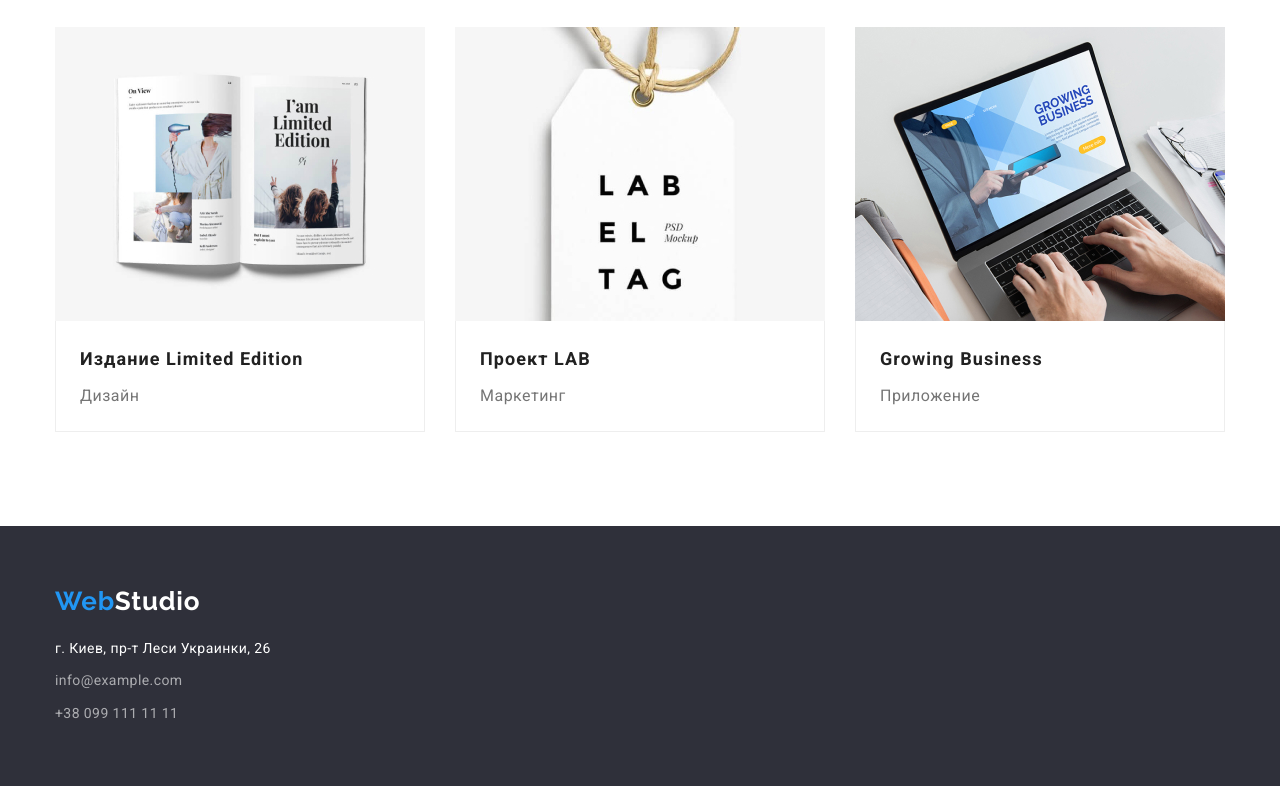
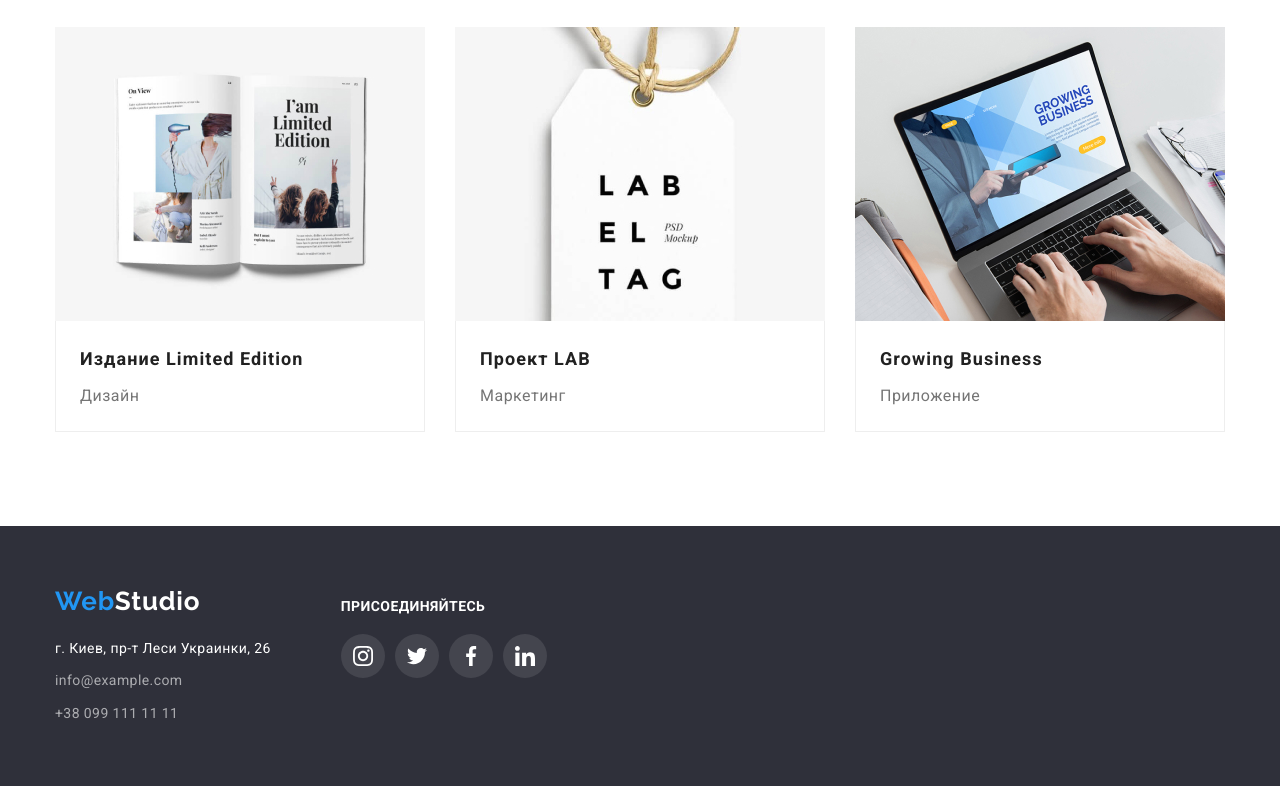
Before and after one commit to Serhii-Khrapun/goit-markup-hw-04, a plain HTML site: page portfolio.html in a window 1280 px wide. Shown: the part 1106-1892 px from the top of the page. Drawn offline with nearby package versions, Linux system fonts and the light colour scheme.

Commit message:
закінчив 4-те ДЗ

```diff
--- a/css/styles.css
+++ b/css/styles.css
@@ -8,11 +8,16 @@
   --logo-color: #000000;
   --button-color: #188ce8;
   --icons-color: #afb1b8;
+  --social-color: rgba(255, 255, 255, 0.1);
   --contacts-color: rgba(255, 255, 255, 0.6);
   --gradient-color: rgba(47, 48, 58, 0.4);
   --container-color: #f5f4fa;
   --card-shadow: 0px 1px 3px rgba(0, 0, 0, 0.12), 0px 1px 1px rgba(0, 0, 0, 0.14),
     0px 2px 1px rgba(0, 0, 0, 0.2);
+  --btn-shadow: 0px 3px 1px rgba(0, 0, 0, 0.1), 0px 1px 2px rgba(0, 0, 0, 0.08),
+    0px 2px 2px rgba(0, 0, 0, 0.12);
+  --portfolio-shadow: 0px 1px 1px rgba(0, 0, 0, 0.12), 0px 4px 4px rgba(0, 0, 0, 0.06),
+    1px 4px 6px rgba(0, 0, 0, 0.16);
 }
 .list {
   list-style: none;
@@ -156,6 +161,8 @@ img {
   text-align: center;
   padding-top: 200px;
   padding-bottom: 200px;
+  max-width: 1600px;
+  margin: auto;
   background-image: linear-gradient(var(--gradient-color), var(--gradient-color)),
     url(../images/hero/hero.jpg);
 }
@@ -352,13 +359,24 @@ img {
   fill: var(--accent-color);
   border-color: var(--accent-color);
 }
-
+.icon-customers {
+  fill: var(--second-color);
+}
+.customers-link:hover .icon-customers,
+.customers-link:focus .icon-customers {
+  fill: var(--accent-color);
+}
 /*=======END CUSTOMERS=======*/
 /*=======FOOTER=========*/
 .footer {
   background-color: var(--footer-color);
+}
+.footer-nav {
   padding-top: 60px;
   padding-bottom: 60px;
+}
+.join {
+  padding-top: 72px;
 }
 .footer-logo {
   display: inline-block;
@@ -399,7 +417,44 @@ img {
 .footer-contact:focus {
   color: var(--accent-color);
 }
+.footer-content {
+  font-weight: bold;
+  font-size: 14px;
+  line-height: 16px;
+  letter-spacing: 0.03em;
+  text-transform: uppercase;
+  color: var(--third-color);
+  margin-bottom: 20px;
+}
+.footer-container {
+  display: flex;
+}
 
+.join-list {
+  display: flex;
+}
+.footer-nav {
+  margin-right: 70px;
+}
+.icon-join {
+  fill: var(--third-color);
+}
+.join-link {
+  display: flex;
+  justify-content: center;
+  align-items: center;
+  border-radius: 50%;
+  width: 44px;
+  height: 44px;
+  background-color: var(--social-color);
+}
+.join-link:hover,
+.join-link:focus {
+  background-color: var(--accent-color);
+}
+.join-item:not(:last-child) {
+  margin-right: 10px;
+}
 /*=======END FOOTER=========*/
 /*=======PORTFOLIO=========*/
 .portfolio-filter {
@@ -426,6 +481,7 @@ img {
 .filter-btn:focus {
   color: var(--third-color);
   background-color: var(--accent-color);
+  box-shadow: var(--btn-shadow);
 }
 .portfolio-list {
   display: flex;
@@ -437,6 +493,10 @@ img {
   width: 370px;
   margin-top: 30px;
   margin-left: 30px;
+}
+.portfolio-item:hover,
+.portfolio-item:focus {
+  box-shadow: var(--portfolio-shadow);
 }
 .project-card {
   padding: 20px 24px;
--- a/portfolio.html
+++ b/portfolio.html
@@ -36,10 +36,20 @@
         </nav>
         <ul class="header-contacts list">
           <li class="contacts-item">
-            <a class="header-contact link" href="mailto:info@devstudio.com">info@devstudio.com</a>
+            <a class="header-contact link" href="mailto:info@devstudio.com">
+              <svg class="icon-contact" width="16" height="12">
+                <use href="./images/icons.svg#icon-envelope"></use>
+              </svg>
+              info@devstudio.com
+            </a>
           </li>
           <li class="contacts-item">
-            <a class="header-contact link" href="tel:+380961111111">+38 096 111 11 11</a>
+            <a class="header-contact link" href="tel:+380961111111">
+              <svg class="icon-contact" width="10" height="16">
+                <use href="./images/icons.svg#icon-smartphone"></use>
+              </svg>
+              +38 096 111 11 11</a
+            >
           </li>
         </ul>
       </div>
@@ -191,7 +201,8 @@
 
     <!--FOOTER-->
     <footer class="footer">
-      <div class="container">
+      <div class="container footer-container">
+        <div class="footer-nav">
           <a class="footer-logo link" href="index.html">
             <span class="logo-accent">Web</span>Studio</a
           >
@@ -215,6 +226,41 @@
             </ul>
           </address>
         </div>
+
+        <div class="join">
+          <p class="footer-content">Присоединяйтесь</p>
+          <ul class="join-list list">
+            <li class="join-item">
+              <a href="" class="join-link link">
+                <svg class="icon-join" width="20" height="20">
+                  <use href="./images/icons.svg#icon-instagram"></use>
+                </svg>
+              </a>
+            </li>
+            <li class="join-item">
+              <a href="" class="join-link link">
+                <svg class="icon-join" width="20" height="20">
+                  <use href="./images/icons.svg#icon-twitter"></use>
+                </svg>
+              </a>
+            </li>
+            <li class="join-item">
+              <a href="" class="join-link link">
+                <svg class="icon-join" width="20" height="20">
+                  <use href="./images/icons.svg#icon-facebook"></use>
+                </svg>
+              </a>
+            </li>
+            <li class="join-item">
+              <a href="" class="join-link link">
+                <svg class="icon-join" width="20" height="20">
+                  <use href="./images/icons.svg#icon-linkedin"></use>
+                </svg>
+              </a>
+            </li>
+          </ul>
+        </div>
+      </div>
     </footer>
   </body>
 </html>
```
Also changed, not shown: index.html (+37 -1 lines). Lines whose indentation alone changed are shown as unchanged.
